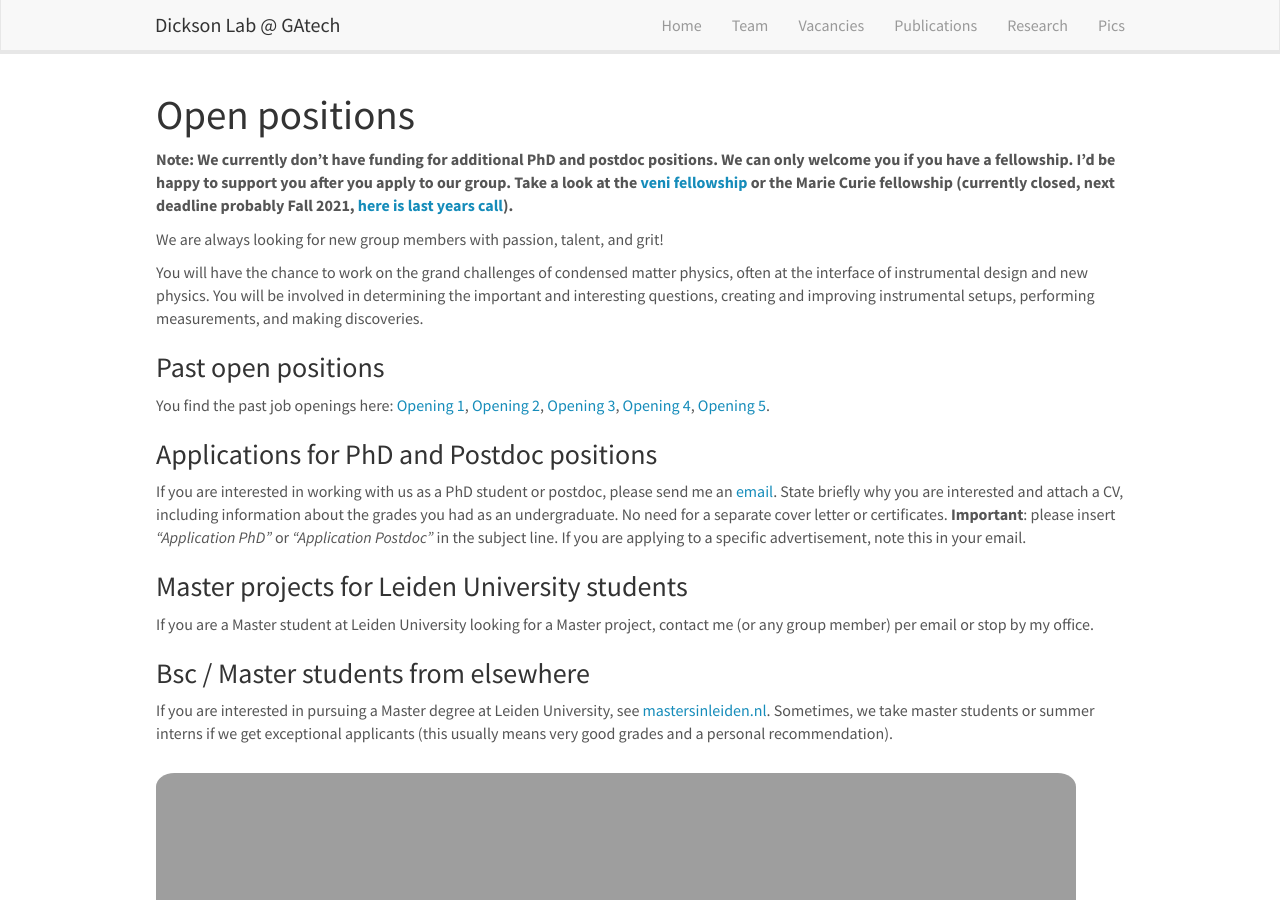
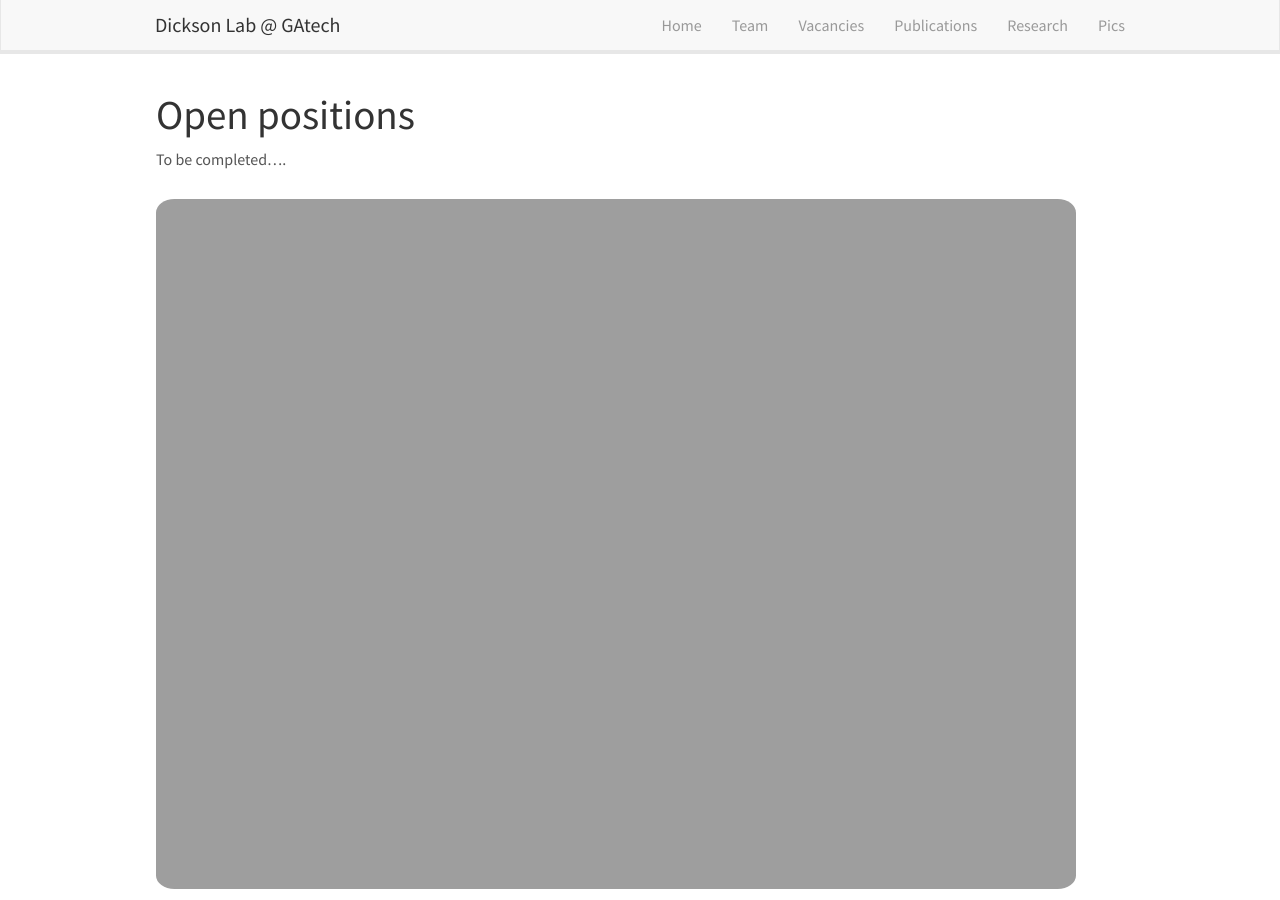
Before and after one commit to DicksonLabPage/GroupPage, a Jekyll site: the page built from _pages/openings.md, in a window 1280 px wide and 900 px high. Built offline with Jekyll 4.4.1, drawn with Linux system fonts in a browser that asks for light colours; nearby versions of some CDN libraries.

Commit message:
modified a few pages, added icon

```diff
--- a/_pages/openings.md
+++ b/_pages/openings.md
@@ -1,41 +1,14 @@
 ---
-title: "Allan Lab - Vacancies"
+title: 'Dickson Lab - Vacancies'
 layout: textlay
-excerpt: "Openings"
+excerpt: 'Openings'
 sitemap: false
 permalink: /vacancies
 ---
 
 # Open positions
 
-**Note: We currently don't have funding for additional PhD and postdoc positions. We can only welcome you if you have a fellowship. I'd be happy to support you after you apply to our group. Take a look at the [veni fellowship](https://www.nwo.nl/en/calls/nwo-talent-programme-veni-science-domain) or the Marie Curie fellowship (currently closed, next deadline probably Fall 2021, [here is last years call]({{ site.baseurl }}/downloads/h2020-wp1820-msca_en.pdf)).**
-
-
-
-
-We are always looking for new group members with passion, talent, and grit!
-
-You will have the chance to work on the grand challenges of condensed matter physics, often at the interface of instrumental design and new physics. You will be involved in determining the important and interesting questions, creating and improving instrumental setups, performing measurements, and making discoveries.
-
-### Past open positions
-
-You find the past job openings here:
-[Opening 1]({{ site.baseurl }}/downloads/GeneralPostdoc_2019_v01.pdf),
-[Opening 2]({{ site.baseurl }}/downloads/PPMS_PhD_2019_v01.pdf),
-[Opening 3]({{ site.baseurl }}/downloads/PD.pdf),
-[Opening 4]({{ site.baseurl }}/downloads/PHD1.pdf),
-[Opening 5]({{ site.baseurl }}/downloads/PHD2.pdf).
-
-### Applications for PhD and Postdoc positions
-If you are interested in working with us as a PhD student or postdoc, please send me an [email](mailto:milan.allan@gmail.com). State briefly why you are interested and attach a CV, including information about the grades you had as an undergraduate. No need for a separate cover letter or certificates. **Important**: please insert _"Application PhD"_ or _"Application Postdoc"_ in the subject line. If you are applying to a specific advertisement, note this in your email.
-
-
-### Master projects for Leiden University students
-If you are a Master student at Leiden University looking for a Master project, contact me (or any group member) per email or stop by my office.
-
-### Bsc / Master students from elsewhere
-If you are interested in pursuing a Master degree at Leiden University, see [mastersinleiden.nl](http://www.mastersinleiden.nl/programmes/physics/en/introduction). Sometimes, we take master students or summer interns if we get exceptional applicants (this usually means very good grades and a personal recommendation).
-
+To be completed....
 
 <figure>
 <img src="{{ site.url }}{{ site.baseurl }}/images/picpic/Gallery/DSC_0696.jpg" width="95%">
```
Also changed, not shown: _pages/mini_lecture_series.md (+3 -5 lines), images/favicon.ico.
